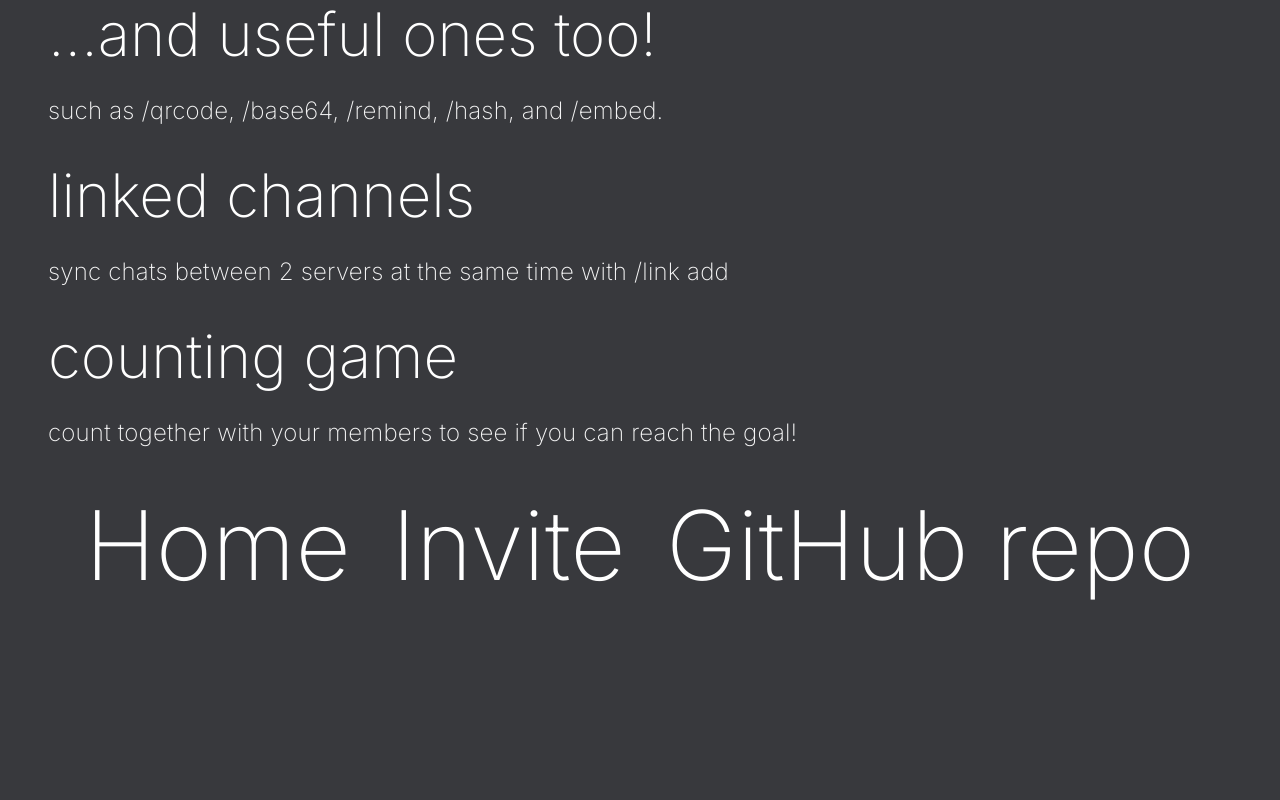
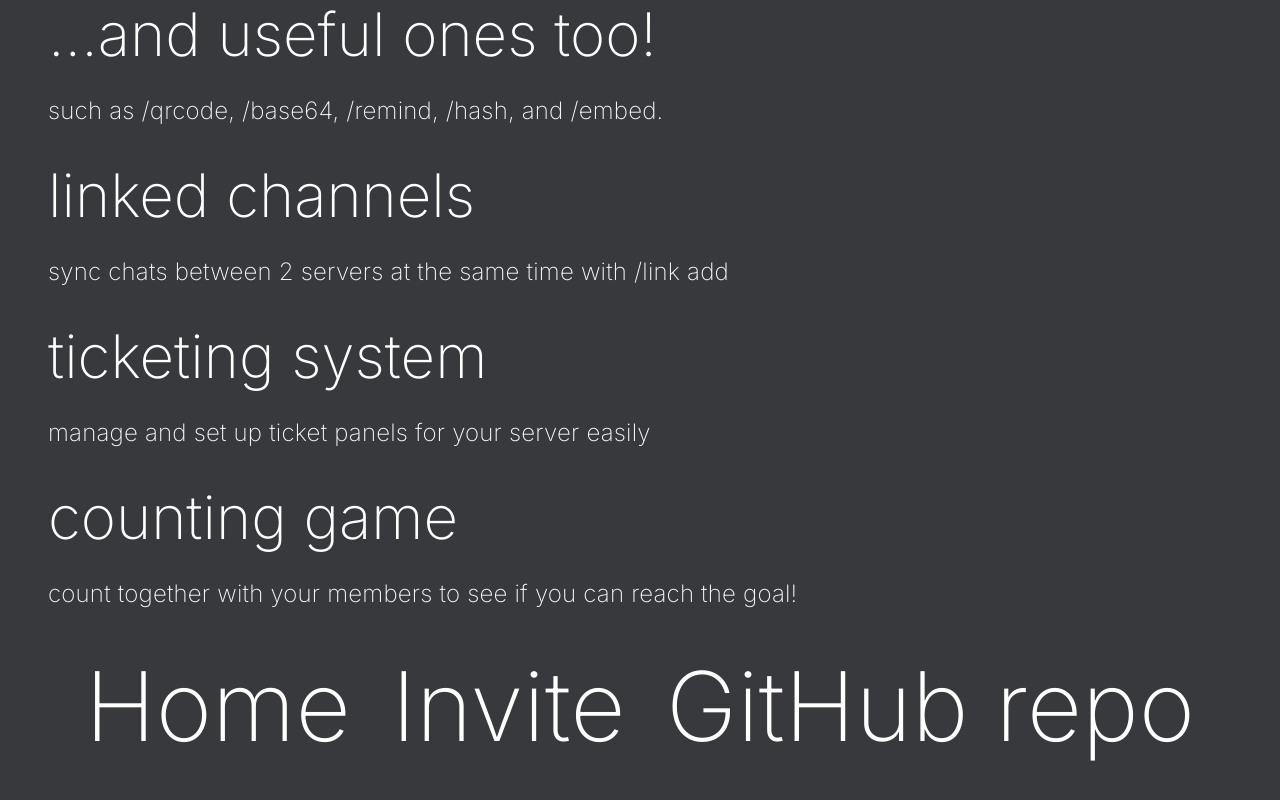
Before and after one commit to paritojr/doggo-the-helper, a website: page src/public/ft.html in a window 1280 px wide. Shown: the part 1309-2109 px from the top of the page. Before the commit the page ends 1972 px from the top, so only its background shows below. Drawn offline with Linux system fonts and the light colour scheme.

Commit message:
modify features page --no-restart

```diff
--- a/src/public/ft.html
+++ b/src/public/ft.html
@@ -49,6 +49,10 @@
     <p>sync chats between 2 servers at the same time with /link add</p>
     <br><br>
 
+    <h2>ticketing system</h2>
+    <p>manage and set up ticket panels for your server easily</p>
+    <br><br>
+
     <h2>counting game</h2>
     <p>count together with your members to see if you can reach the goal!</p>
     <br><br>
```
